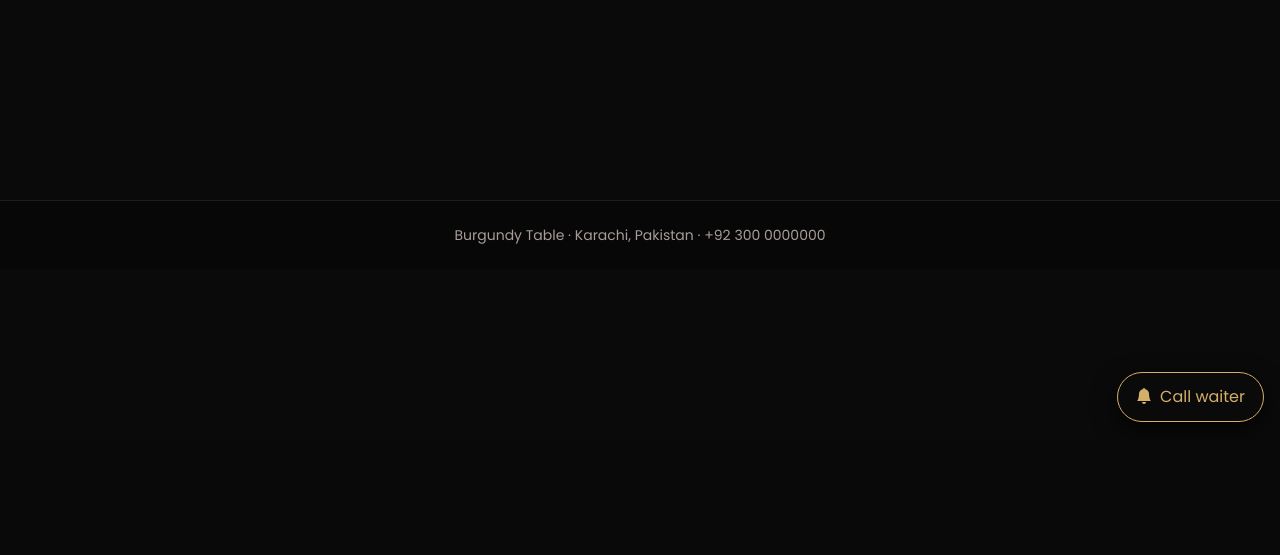
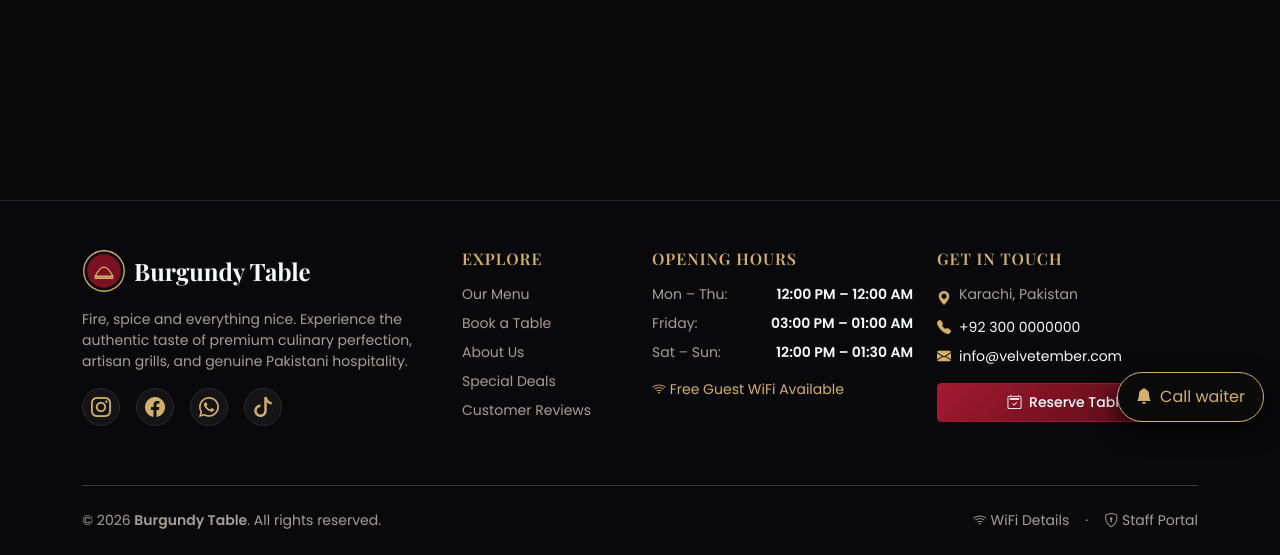
Before and after one commit to barina28/Velvet-Ember-Restaurant, a PHP site: page /bill.php in a window 1280 px wide. Shown: the part 360-915 px from the top of the page. Before the commit the page ends 782 px from the top, so only its background shows below. Run offline with PHP 8.4, Linux system fonts and the light colour scheme; data comes from the database, SQL or seed files in the repository; some libraries are stand-ins or nearby versions.

Commit message:
Add rich multi-column professional footer with links, hours, and contact details

```diff
--- a/assets/css/main.css
+++ b/assets/css/main.css
@@ -543,8 +543,37 @@ main {
 }
 
 .site-footer {
-  border-top: 1px solid #25181b;
-  background: #070708;
+  border-top: 1px solid #28282e;
+  background: #09090b;
+}
+
+.footer-links a {
+  color: var(--muted);
+  text-decoration: none;
+  transition: color .2s ease;
+}
+
+.footer-links a:hover,
+.hover-gold:hover {
+  color: var(--gold) !important;
+}
+
+.footer-socials a {
+  display: inline-flex;
+  align-items: center;
+  justify-content: center;
+  width: 38px;
+  height: 38px;
+  background: var(--panel);
+  border: 1px solid #2a2a2e;
+  border-radius: 50%;
+  transition: all .2s ease;
+}
+
+.footer-socials a:hover {
+  background: var(--burg);
+  color: #fff !important;
+  transform: translateY(-2px);
 }
 
 /* Login */
--- a/includes/footer.php
+++ b/includes/footer.php
@@ -23,9 +23,93 @@
 
 <div class="toast-container position-fixed top-0 end-0 p-3" style="z-index:2000" id="toasts"></div>
 
-<footer class="site-footer text-center py-4">
-  <div class="container small text-muted">
-    <?= e(setting('restaurant_name')) ?> &middot; <?= e(setting('address')) ?> &middot; <?= e(setting('phone')) ?>
+<!-- ============ PROFESSIONAL FOOTER ============ -->
+<footer class="site-footer pt-5 pb-4">
+  <div class="container">
+    <div class="row g-4 mb-5">
+      <!-- Col 1: Brand & About -->
+      <div class="col-lg-4 col-md-6">
+        <div class="d-flex align-items-center gap-2 mb-3">
+          <img src="<?= e(logo_url()) ?>" width="44" height="44" alt="" style="object-fit:cover;border-radius:50%">
+          <span class="brand-font fs-4 fw-bold text-light"><?= e($rname) ?></span>
+        </div>
+        <p class="text-muted small pe-lg-3">
+          <?= e(setting('tagline', 'Where fire meets finesse')) ?>. Experience the authentic taste of premium culinary perfection, artisan grills, and genuine Pakistani hospitality.
+        </p>
+        <div class="d-flex gap-3 fs-5 mt-3 footer-socials">
+          <a href="https://instagram.com" target="_blank" title="Instagram" class="text-gold"><i class="bi bi-instagram"></i></a>
+          <a href="https://facebook.com" target="_blank" title="Facebook" class="text-gold"><i class="bi bi-facebook"></i></a>
+          <a href="https://wa.me/923001234567" target="_blank" title="WhatsApp" class="text-gold"><i class="bi bi-whatsapp"></i></a>
+          <a href="https://tiktok.com" target="_blank" title="TikTok" class="text-gold"><i class="bi bi-tiktok"></i></a>
+        </div>
+      </div>
+
+      <!-- Col 2: Quick Links -->
+      <div class="col-lg-2 col-md-6 col-6">
+        <h5 class="brand-font h6 text-gold text-uppercase mb-3" style="letter-spacing:1px">Explore</h5>
+        <ul class="list-unstyled footer-links small">
+          <li class="mb-2"><a href="<?= BASE ?>/index.php#menu">Our Menu</a></li>
+          <li class="mb-2"><a href="<?= BASE ?>/reserve.php">Book a Table</a></li>
+          <li class="mb-2"><a href="<?= BASE ?>/about.php">About Us</a></li>
+          <li class="mb-2"><a href="<?= BASE ?>/index.php#deals">Special Deals</a></li>
+          <li class="mb-2"><a href="<?= BASE ?>/feedback.php">Customer Reviews</a></li>
+        </ul>
+      </div>
+
+      <!-- Col 3: Dining Hours -->
+      <div class="col-lg-3 col-md-6 col-6">
+        <h5 class="brand-font h6 text-gold text-uppercase mb-3" style="letter-spacing:1px">Opening Hours</h5>
+        <ul class="list-unstyled text-muted small mb-0">
+          <li class="mb-2 d-flex justify-content-between">
+            <span>Mon – Thu:</span>
+            <strong class="text-light">12:00 PM – 12:00 AM</strong>
+          </li>
+          <li class="mb-2 d-flex justify-content-between">
+            <span>Friday:</span>
+            <strong class="text-light">03:00 PM – 01:00 AM</strong>
+          </li>
+          <li class="mb-2 d-flex justify-content-between">
+            <span>Sat – Sun:</span>
+            <strong class="text-light">12:00 PM – 01:30 AM</strong>
+          </li>
+          <li class="mt-3 text-gold">
+            <i class="bi bi-wifi"></i> Free Guest WiFi Available
+          </li>
+        </ul>
+      </div>
+
+      <!-- Col 4: Contact & Location -->
+      <div class="col-lg-3 col-md-6">
+        <h5 class="brand-font h6 text-gold text-uppercase mb-3" style="letter-spacing:1px">Get In Touch</h5>
+        <ul class="list-unstyled text-muted small mb-3">
+          <li class="mb-2 d-flex align-items-start gap-2">
+            <i class="bi bi-geo-alt-fill text-gold mt-1"></i>
+            <span><?= e(setting('address', 'Main Boulevard, Gulberg, Lahore')) ?></span>
+          </li>
+          <li class="mb-2 d-flex align-items-center gap-2">
+            <i class="bi bi-telephone-fill text-gold"></i>
+            <a href="tel:<?= e(setting('phone')) ?>" class="text-light text-decoration-none"><?= e(setting('phone', '+92 300 1234567')) ?></a>
+          </li>
+          <li class="mb-2 d-flex align-items-center gap-2">
+            <i class="bi bi-envelope-fill text-gold"></i>
+            <span class="text-light">info@velvetember.com</span>
+          </li>
+        </ul>
+        <a href="<?= BASE ?>/reserve.php" class="btn btn-sm btn-burg w-100 py-2"><i class="bi bi-calendar2-check me-1"></i> Reserve Table</a>
+      </div>
+    </div>
+
+    <!-- Bottom Copyright & Badges -->
+    <div class="pt-4 border-top border-dark-subtle d-flex flex-wrap justify-content-between align-items-center gap-2 small text-muted">
+      <div>
+        &copy; <?= date('Y') ?> <strong><?= e($rname) ?></strong>. All rights reserved.
+      </div>
+      <div class="d-flex align-items-center gap-3">
+        <a href="<?= BASE ?>/wifi.php" class="text-muted text-decoration-none hover-gold"><i class="bi bi-wifi"></i> WiFi Details</a>
+        <span>&middot;</span>
+        <a href="<?= BASE ?>/login.php" class="text-muted text-decoration-none hover-gold"><i class="bi bi-shield-lock"></i> Staff Portal</a>
+      </div>
+    </div>
   </div>
 </footer>
 
```
